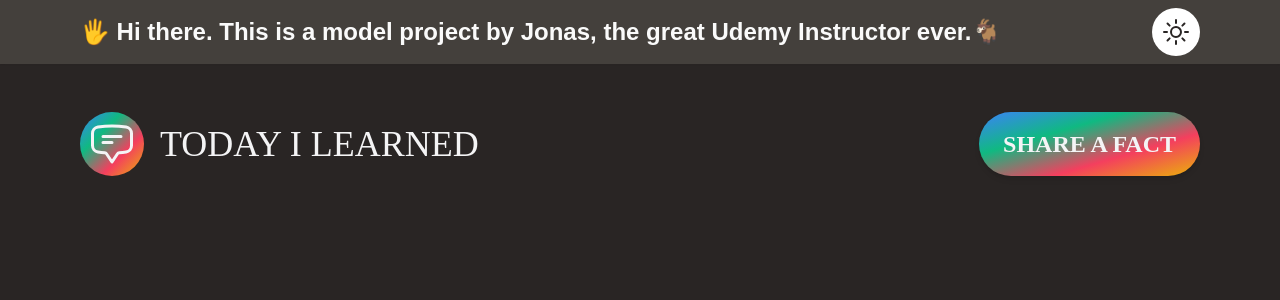
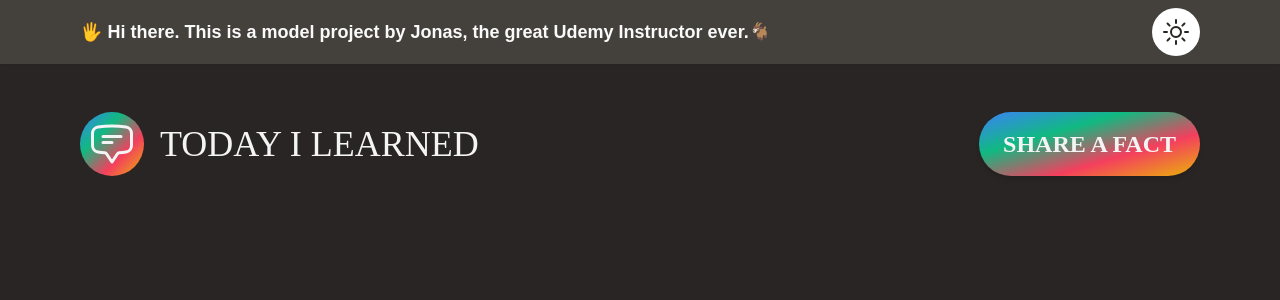
Before and after one commit to nckmackenzie/fact-finder, a React (Vite) app: page / in a window 1280 px wide. Shown: the top 300 px of the page. Built offline with nearby package versions, Linux system fonts and the light colour scheme; a web font is replaced by a local one.

Commit message:
change header font size for xtra large screens

```diff
--- a/src/components/Header.jsx
+++ b/src/components/Header.jsx
@@ -13,7 +13,7 @@ export default function Header() {
       }`}
     >
       <div className="container flex items-center justify-between py-2">
-        <p className="hidden lg:inline-flex text-base md:text-lg lg:text-2xl font-main font-semibold">
+        <p className="hidden lg:inline-flex text-base md:text-lg 2xl:text-2xl font-main font-semibold">
           🖐️ Hi there. This is a model project by Jonas, the great Udemy
           Instructor ever.🐐{' '}
         </p>
```
